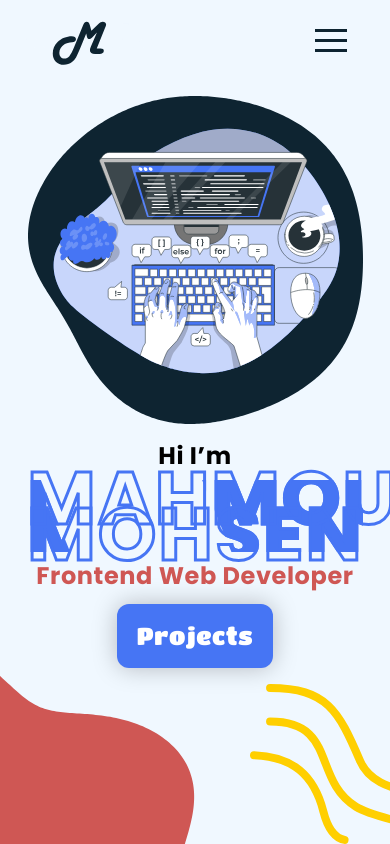
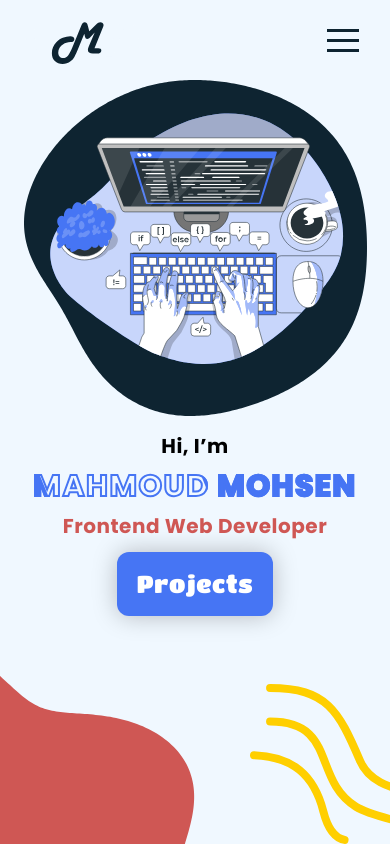
Before and after one commit to mahmoud-mohsen-dev/my-portfolio, a React (Vite) app: page / in a window 390 px wide. Built offline with nearby package versions, Linux system fonts and the light colour scheme; a web font is replaced by a local one.

Commit message:
adding responsive to navbar

```diff
--- a/src/index.css
+++ b/src/index.css
@@ -36,16 +36,8 @@
 @tailwind utilities;
 
 .text-stroke-3 {
-  color: transparent;
-  -webkit-text-stroke: 3px #4675f4;
-  background-clip: text;
-  -webkit-background-clip: text;
-  background-position: 0 0;
+  -webkit-text-stroke: 2px #4675f4;
   animation: back 22.5s linear infinite;
-  letter-spacing: 2.5px;
-  font-weight: 700;
-  font-family: 'Poppins', sans-serif !important;
-  font-size: 74px !important;
 }
 
 @keyframes back {
--- a/src/sections/Hero.tsx
+++ b/src/sections/Hero.tsx
@@ -10,37 +10,44 @@ function Hero({ darkModeIsOn }: HeroProps) {
   const jobTitleStyles = darkModeIsOn ? 'text-red-medium' : 'text-red-dark';
 
   return (
-    <section className={` relative z-10 h-dvh overflow-hidden py-20 ${heroStyles}`}>
-      <div className="container mx-auto h-full grid-cols-12 grid-rows-12 px-5 sm:grid md:px-24">
+    <section className={`relative z-10 h-dvh overflow-hidden py-20 ${heroStyles}`}>
+      {/* Hero section content */}
+      <div className="container h-full grid-cols-12 grid-rows-12 md-tab:grid ">
         <img
           src={coding}
           alt="coding"
-          className="  col-span-6 col-start-7 row-span-8 row-start-2 mx-auto mt-4 max-h-[50%] sm:max-h-full"
+          className="  col-span-8 col-start-5 row-span-6 row-start-2 mx-auto max-h-[50%] md-tab:max-h-full"
         />
-        <div className=" col-span-7 col-start-1 row-start-6 mt-4 text-center font-poppins text-2xl font-bold tracking-wide sm:max-w-fit sm:text-left md:text-3xl">
-          <h2 className="capitalize">hi i&rsquo;m</h2>
+        <div className=" col-span-12 col-start-1 row-start-8 mt-4 text-center font-poppins text-xl sm-tab:text-3xl font-bold tracking-wide md-tab:max-w-fit md-tab:text-left md-tab:text-4xl md-tab:m-auto md-des:m-[unset]">
+          <h2 className="capitalize">hi, i&rsquo;m</h2>
           <h1
-            className={`text-transparent text-stroke-3 my-2 bg-hero-back font-mochiy text-3xl uppercase md:mb-4 md:mt-2 md:text-4xl lg:text-6xl`}
+            className={`text-stroke-3 my-2 bg-hero-back bg-clip-text bg-[0_0] font-poppins text-2xl md-mob:text-3xl sm-tab:text-5xl uppercase tracking-wider text-[transparent] md-tab:text-[59px] lg-tab:text-7xl md-des:text-6xl lg-des:text-7xl`}
           >
             mahmoud mohsen
           </h1>
-          <h2 className={`capitalize sm:text-right ${jobTitleStyles}`}>frontend web developer</h2>
-          <Button className={` mx-auto mt-3 block bg-primary sm:ml-auto sm:mr-0 `} onClick={() => {}}>
+          <h2 className={`capitalize md-tab:text-right ${jobTitleStyles}`}>frontend web developer</h2>
+          <Button className={` mx-auto mt-3 block bg-primary md-tab:ml-auto md-tab:mr-0 `} onClick={() => {}}>
             Projects
           </Button>
         </div>
       </div>
+
+      {/* Circle shape on the left */}
       <img
         src={circleLines}
         alt="lines shape a circle"
-        className="absolute top-1/4 -z-10 hidden -translate-x-1/2 -translate-y-1/4 md:block"
+        className="absolute top-1/4 -z-10 hidden -translate-x-1/2 -translate-y-1/4 md-tab:block"
       />
+
+      {/* blop shape on the bottom left */}
       <img
         src={blobShap}
         alt="blob shap"
-        className="absolute bottom-0 left-0 -z-20 -translate-x-1/2 translate-y-1/2 md:-translate-x-1/4"
+        className="absolute bottom-0 left-0 -z-20 -translate-x-1/2 translate-y-1/2 md-tab:-translate-x-1/4"
       />
-      <img src={lines} alt="lines" className=" absolute bottom-0 right-0 -z-10 translate-x-1/3 md:-translate-x-0" />
+
+      {/* lines shape on the bottom right */}
+      <img src={lines} alt="lines" className=" absolute bottom-0 right-0 -z-10 translate-x-1/3 md-tab:-translate-x-0" />
     </section>
   );
 }
--- a/src/sections/Navbar.tsx
+++ b/src/sections/Navbar.tsx
@@ -30,10 +30,14 @@ function Navbar({ darkModeIsOn, setDarkModeIsOn }: NavbarProps<boolean>) {
         {/* hamburger icon will be displayed on mobile screens */}
         <div className="relative z-50 flex w-full items-center justify-between ">
           <a href="#home">
-            <img src={darkModeIsOn ? logoDanger : logoPrimary} alt="portfolio-logo" className=" inline-block" />
+            <img
+              src={darkModeIsOn ? logoDanger : logoPrimary}
+              alt="portfolio-logo"
+              className="h-16 md-tab:h-10 lg-tab:h-16"
+            />
           </a>
           {/* hamburger Menu */}
-          <div className="pr-3 md:hidden" id="hamburger">
+          <div className="md-tab:hidden" id="hamburger">
             <Hamburger
               toggled={isOpen}
               toggle={setOpen}
@@ -52,10 +56,11 @@ function Navbar({ darkModeIsOn, setDarkModeIsOn }: NavbarProps<boolean>) {
           </div>
         </div>
 
+        {/* Navbar items and cv button and darkMode button */}
         <div
-          className={`fixed top-0 z-10 md:z-50 flex h-screen w-full max-w-lg flex-col items-center justify-around px-36 pt-24 pb-10 xs:py-32 font-poppins text-4xl font-semibold  tracking-wide transition-[left] duration-300 md:static md:h-full md:max-w-none md:flex-row md:justify-end md:p-0 md:px-2 md:text-xl md:duration-0 lg:text-3xl ${navStyles}  ${openNav ? ' left-0' : '-left-full'}`}
+          className={`fixed top-0 z-10 flex h-screen w-full max-w-lg flex-col items-center justify-around pb-10 pt-24 font-poppins text-4xl font-semibold tracking-wide transition-[left] duration-300 md-tab:static md-tab:z-50 md-tab:h-full md-tab:max-w-none md-tab:flex-row md-tab:justify-end md-tab:p-0 md-tab:text-2xl md-tab:duration-0 lg-tab:text-3xl md-des:text-4xl ${navStyles}  ${openNav ? ' left-0' : '-left-full'}`}
         >
-          <ul className=" flex basis-2/3 flex-col justify-between text-center md:absolute md:left-1/2 md:-translate-x-1/2 md:flex-row md:gap-5 xl:gap-8">
+          <ul className=" flex basis-2/3 flex-col justify-between text-center md-tab:absolute md-tab:left-1/2 md-tab:-translate-x-1/2 md-tab:flex-row md-tab:gap-3 lg-tab:gap-5 md-des:gap-10">
             <NavItem
               text="home"
               id="1"
@@ -90,10 +95,10 @@ function Navbar({ darkModeIsOn, setDarkModeIsOn }: NavbarProps<boolean>) {
             />
           </ul>
 
-          <div className="mt-5 flex w-full flex-wrap items-center justify-center gap-7 md:ml-16  md:mt-0 md:max-w-40 md:flex-row md:flex-nowrap ">
+          <div className="flex w-full flex-wrap items-center justify-center gap-10 md-tab:mt-0 md-tab:max-w-40 md-tab:flex-row md-tab:flex-nowrap md-tab:justify-end md-tab:gap-1 lg-tab:gap-3">
             <a
               href="#cv"
-              className={`rounded-full px-3 py-1 hover:scale-110 hover:transition-all hover:duration-200 active:scale-100 md:mt-0 ${cvBtnStyles}`}
+              className={`rounded-full px-3 py-1 hover:scale-110 hover:transition-all hover:duration-200 active:scale-100 md-tab:mt-0 ${cvBtnStyles}`}
               onClick={() => closeNavWindow()}
             >
               CV
@@ -105,7 +110,11 @@ function Navbar({ darkModeIsOn, setDarkModeIsOn }: NavbarProps<boolean>) {
                 closeNavWindow();
               }}
             >
-              <img src={darkModeIsOn ? whiteSun : blackSun} alt="dark-mode-button" className=" w-8" />
+              <img
+                src={darkModeIsOn ? whiteSun : blackSun}
+                alt="dark-mode-button"
+                className=" w-11 md-tab:w-8 md-des:w-11"
+              />
             </button>
           </div>
         </div>
--- a/tailwind.config.js
+++ b/tailwind.config.js
@@ -1,5 +1,5 @@
 /** @type {import('tailwindcss').Config} */
-// const defaultTheme = require('tailwindcss/defaultTheme');
+
 export default {
   content: ['./index.html', './src/**/*.{js,ts,jsx,tsx}'],
   theme: {
@@ -10,9 +10,6 @@ export default {
       backgroundImage: {
         'hero-back': "url('./assets/back-img.svg')",
       },
-      // screens: {
-      //   xs: '375px',
-      // },
     },
     fontFamily: {
       mochiy: ['"Mochiy Pop One"', 'sans-serif'],
@@ -35,20 +32,23 @@ export default {
       'gray-medium': '#5F6366',
     },
     screens: {
-      xs: '375px',
-      sm: '450px',
-      md: '768px',
-      lg: '1024px',
-      xl: '1280px',
-      '2xl': '1500px',
+      'md-mob': '375px',
+      'lg-mob': '450px',
+      'sm-tab': '600px',
+      'md-tab': '768px',
+      'lg-tab': '875px',
+      'sm-des': '1024px',
+      'md-des': '1280px',
+      'lg-des': '1500px',
     },
     container: {
       center: true,
       padding: {
         DEFAULT: '1rem',
-        lg: '2rem',
-        xl: '3rem',
-        '2xl': '4rem',
+        'md-tab': '4rem',
+        'lg-tab': '2rem',
+        'md-des': '3rem',
+        'lg-des': '5rem',
       },
     },
 
```
